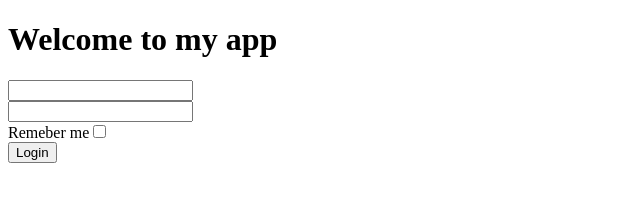
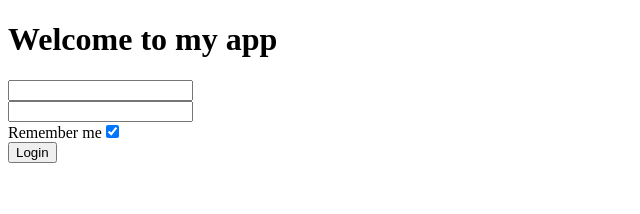
Before and after one commit to zhishopov/su-reactjs, a React (Vite) app in the folder demos/: page / in a window 1280 px wide. Shown: the top 214 px of the page, without its empty margins (0-640 px from the left). Built offline with nearby package versions, Linux system fonts and the light colour scheme.

Commit message:
Fixed typo and checkbox attribute to checked

```diff
--- a/demos/src/components/ControlledForm.jsx
+++ b/demos/src/components/ControlledForm.jsx
@@ -4,11 +4,11 @@ export default function ControlledForm() {
   const [values, setValues] = useState({
     username: "",
     password: "",
-    remember: false,
+    remember: true,
   });
 
   const submitHandler = (e) => {
-    e.preventDeafult();
+    e.preventDefault();
 
     console.log({ username: values.username, password: values.password });
   };
@@ -48,14 +48,13 @@ export default function ControlledForm() {
         </div>
         <div>
           <label htmlFor="remember">
-            {" "}
-            Remeber me
+            Remember me
             <input
               type="checkbox"
               id="remember"
               name="remember"
               onChange={changeHandler}
-              value={values.remember}
+              checked={values.remember}
             />
           </label>
         </div>
```
